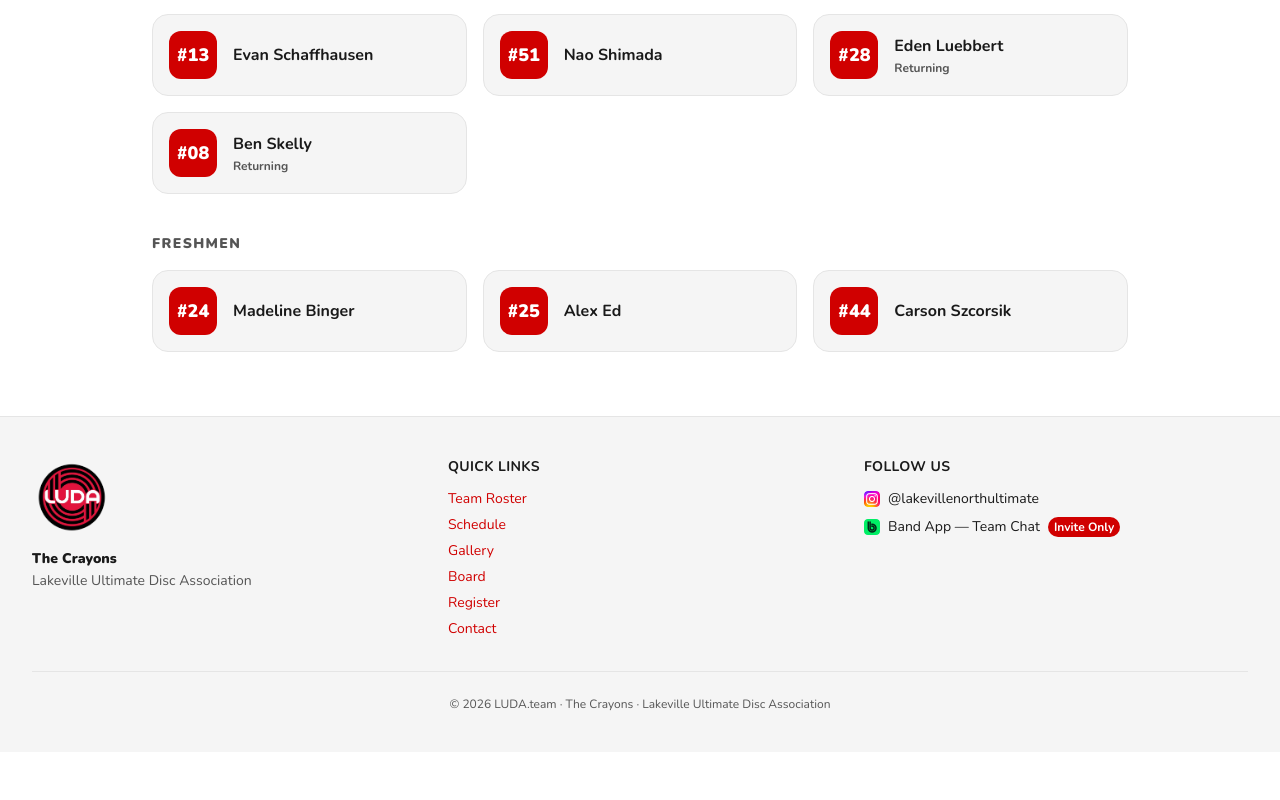
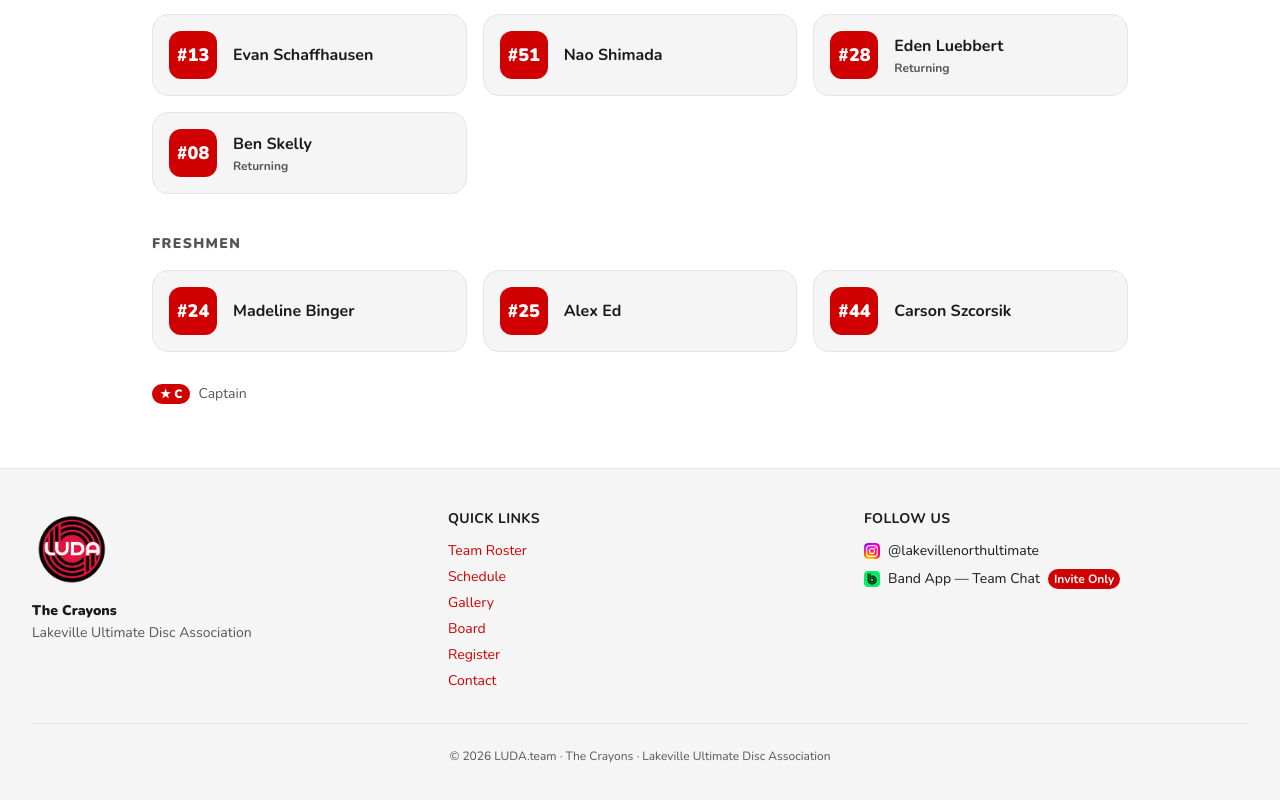
Before and after one commit to Grimwizza/luda-team, a Next.js app: page /team in a window 1280 px wide. Shown: the part 2660-3460 px from the top of the page. Before the commit the page ends 3412 px from the top, so only its background shows below. Built offline with nearby package versions, Linux system fonts and the light colour scheme; no server answers.

Commit message:
feat: add captain role badge to team page footer

```diff
--- a/src/app/team/page.tsx
+++ b/src/app/team/page.tsx
@@ -289,6 +289,16 @@ export default function TeamPage() {
         </div>
       </section>
 
+      <p className="text-sm mt-8" style={{ color: "var(--fg-muted)" }}>
+        <span
+          className="inline-flex items-center text-xs font-black px-2 py-0.5 rounded-full mr-2"
+          style={{ backgroundColor: "var(--accent)", color: "var(--accent-fg)" }}
+        >
+          ★ C
+        </span>
+        Captain
+      </p>
+
     </div>
   );
 }
```
